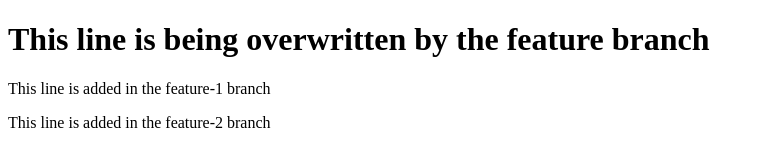
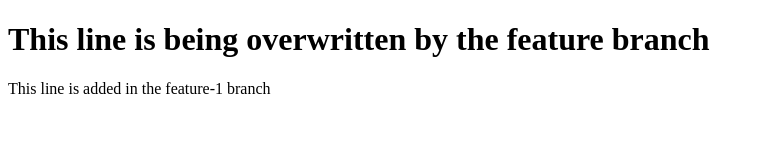
Before and after one commit to sripavan-dhruvsoft/GitDesktop-Test, a plain HTML site: page index.html in a window 1280 px wide. Shown: the whole page, without its empty margins (0-764 px from the left). Drawn offline with Linux system fonts and the light colour scheme.

Commit message:
added changes to the feature branch

```diff
--- a/index.html
+++ b/index.html
@@ -9,6 +9,5 @@
 
     <h1>This line is being overwritten by the feature branch </h1>
     <p>This line is added in the feature-1 branch</p>
-    <p>This line is added in the feature-2 branch </p>
 </body>
 </html>
```
